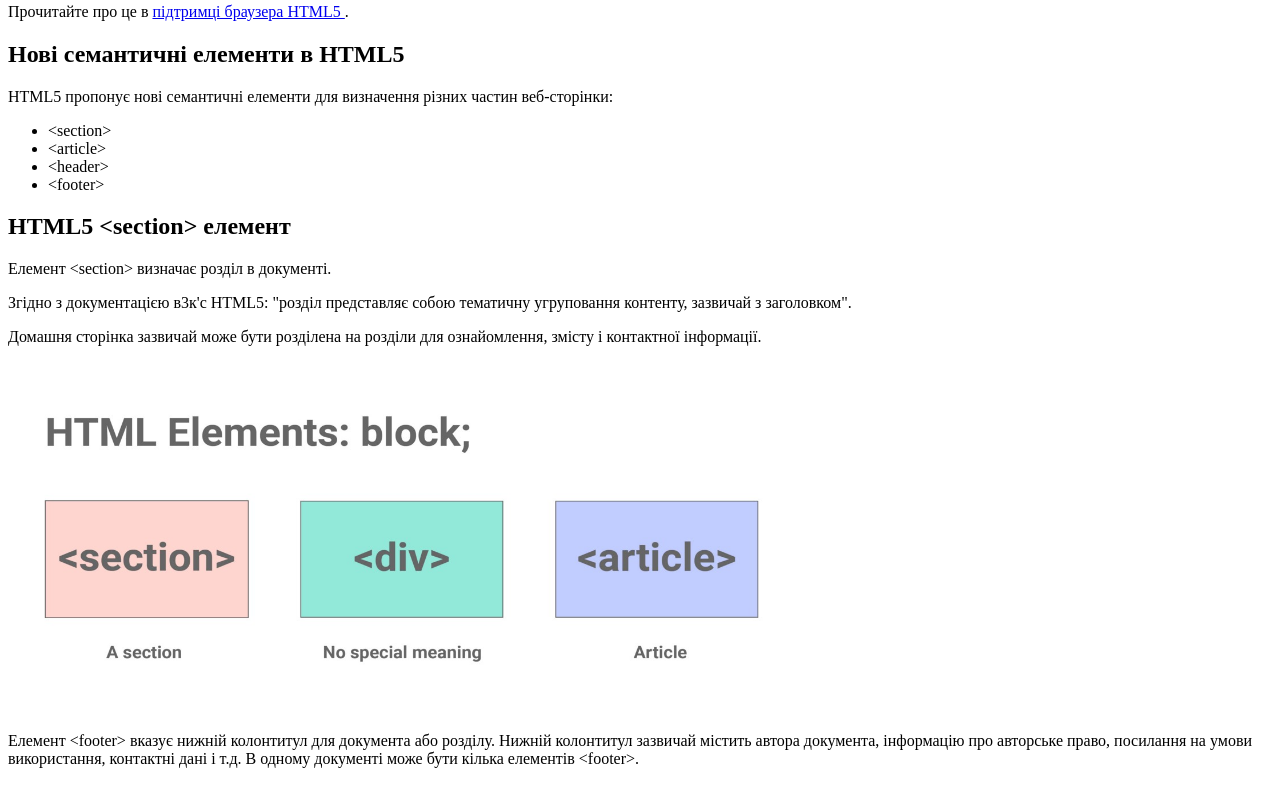
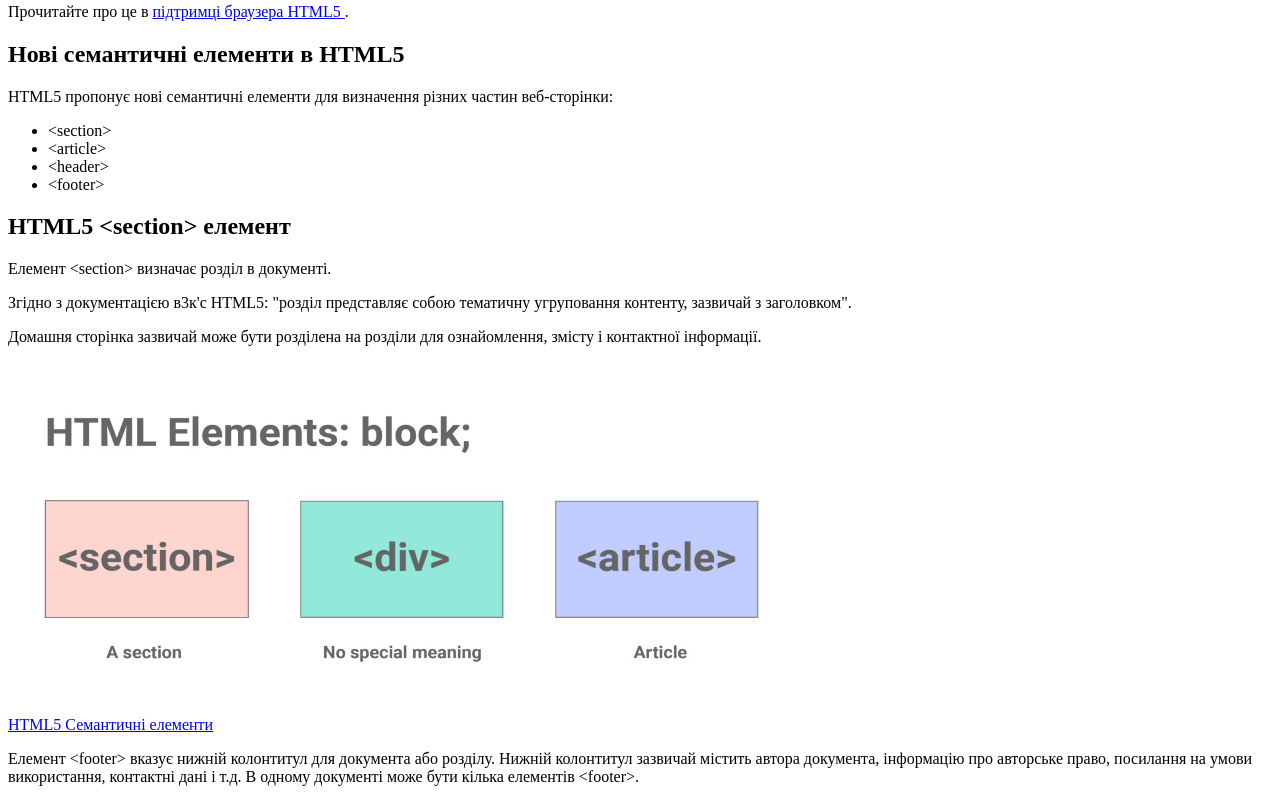
Before and after one commit to AnastasiaAslanova/dz-4, a plain HTML site: page index.html in a window 1280 px wide. Shown: the part 388-1190 px from the top of the page. Drawn offline with Linux system fonts and the light colour scheme.

Commit message:
remark commit

```diff
--- a/index.html
+++ b/index.html
@@ -42,6 +42,7 @@
       <p>Домашня сторінка зазвичай може бути розділена на розділи для ознайомлення, змісту і контактної інформації.</p>
       <img src="images/code.jpeg" width="800px" height="350px">
     </article>
+    <a href="#">HTML5 Семантичні елементи</a>
   </main>
   <footer>
     <p>Елемент &lt;footer&gt; вказує нижній колонтитул для документа або розділу.
```
